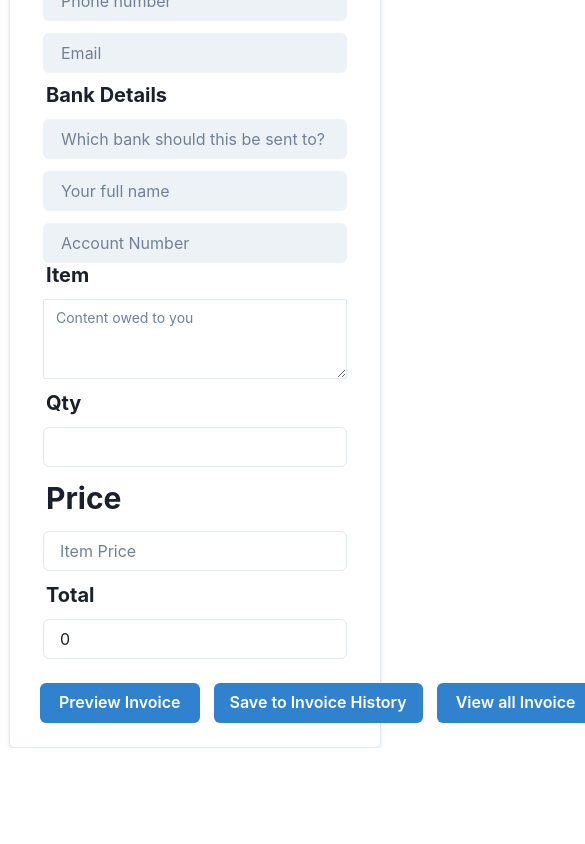
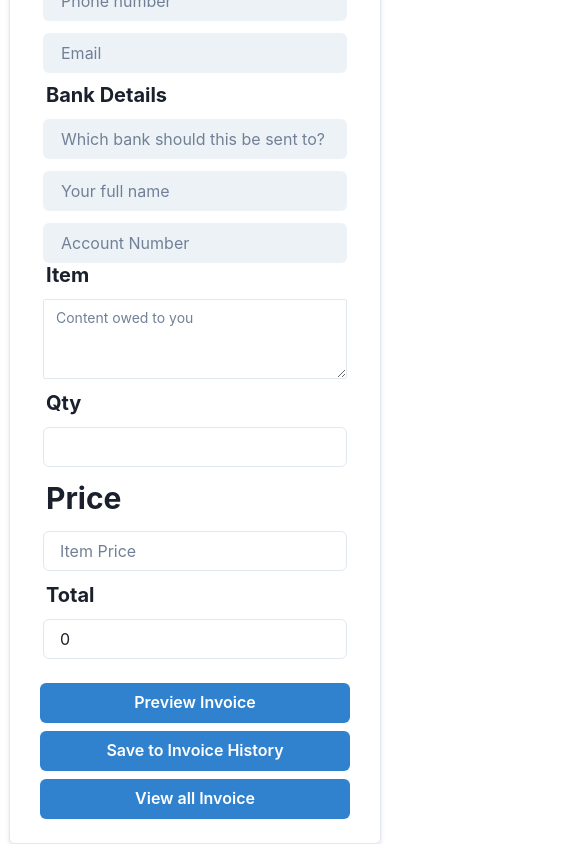
Before and after one commit to kodervine/ceendit-react, a React (Vite) app: page / in a window 390 px wide. Shown: the part 583-1427 px from the top of the page, 585 px wide, since content can reach past the window. Before the commit the page ends 1331 px from the top, so only its background shows below. Built offline with nearby package versions, Linux system fonts and the light colour scheme; no server answers; the database is empty.

Commit message:
button on small and large screen

```diff
--- a/src/pages/InvoiceApp.jsx
+++ b/src/pages/InvoiceApp.jsx
@@ -28,7 +28,8 @@ const InvoiceApp = () => {
     handlePreviewData,
   } = useGlobalContext();
 
-  let navigatePages = useNavigate();
+  let smallScreenWidth = window.innerWidth < 700;
+  console.log(smallScreenWidth);
 
   console.log(allInvoiceData);
   console.log(invoiceFormData);
@@ -127,7 +128,7 @@ const InvoiceApp = () => {
           onHandleChange={handleInputChange}
         />
       </section>
-      <Flex pt="6" gap="2">
+      <Flex pt="6" gap="2" direction={smallScreenWidth ? "column" : "row"}>
         {/* Disable preview invoice button if the forms haven't been filled */}
         <Box>
           {!showPreviewComponent ? (
@@ -135,6 +136,7 @@ const InvoiceApp = () => {
               onClick={handlePreviewData}
               colorScheme="blue"
               type="submit"
+              width={smallScreenWidth ? "100%" : "auto"}
               disabled
             >
               {" "}
@@ -148,6 +150,7 @@ const InvoiceApp = () => {
               onClick={handlePreviewData}
               colorScheme="blue"
               type="submit"
+              width={smallScreenWidth ? "100%" : "auto"}
             >
               {" "}
               {showPreviewComponent && (
@@ -158,13 +161,17 @@ const InvoiceApp = () => {
         </Box>
         <Box>
           {/* Eventually this should show only the submit */}
-          <Button onClick={handleInvoiceSubmit} colorScheme="blue">
+          <Button
+            onClick={handleInvoiceSubmit}
+            colorScheme="blue"
+            width={smallScreenWidth ? "100%" : "auto"}
+          >
             Save to Invoice History
           </Button>
         </Box>
         <Box>
           {/* View all invoice */}
-          <Button colorScheme="blue">
+          <Button colorScheme="blue" width={smallScreenWidth ? "100%" : "auto"}>
             <Link to="/invoice-history">View all Invoice</Link>
           </Button>
         </Box>
```
